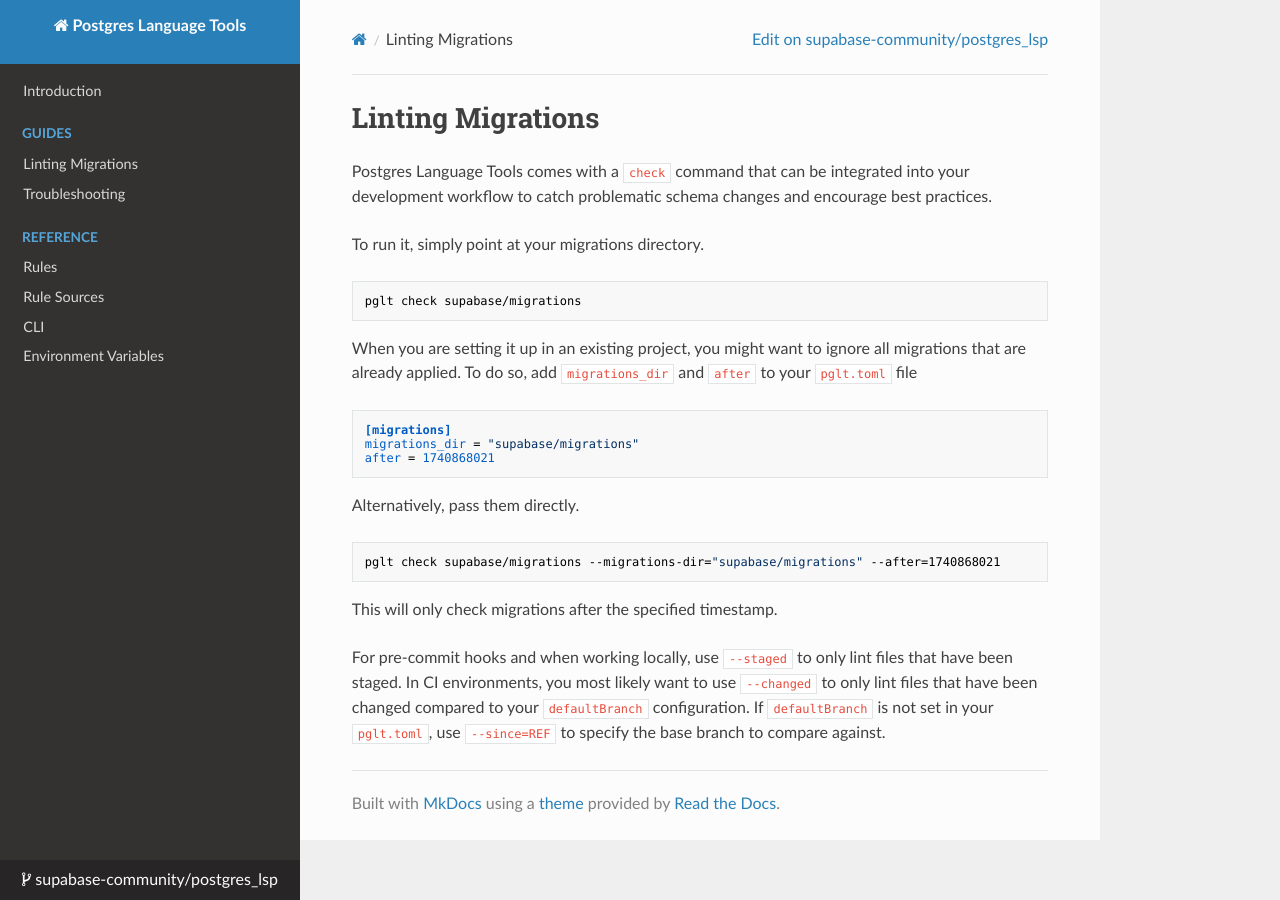
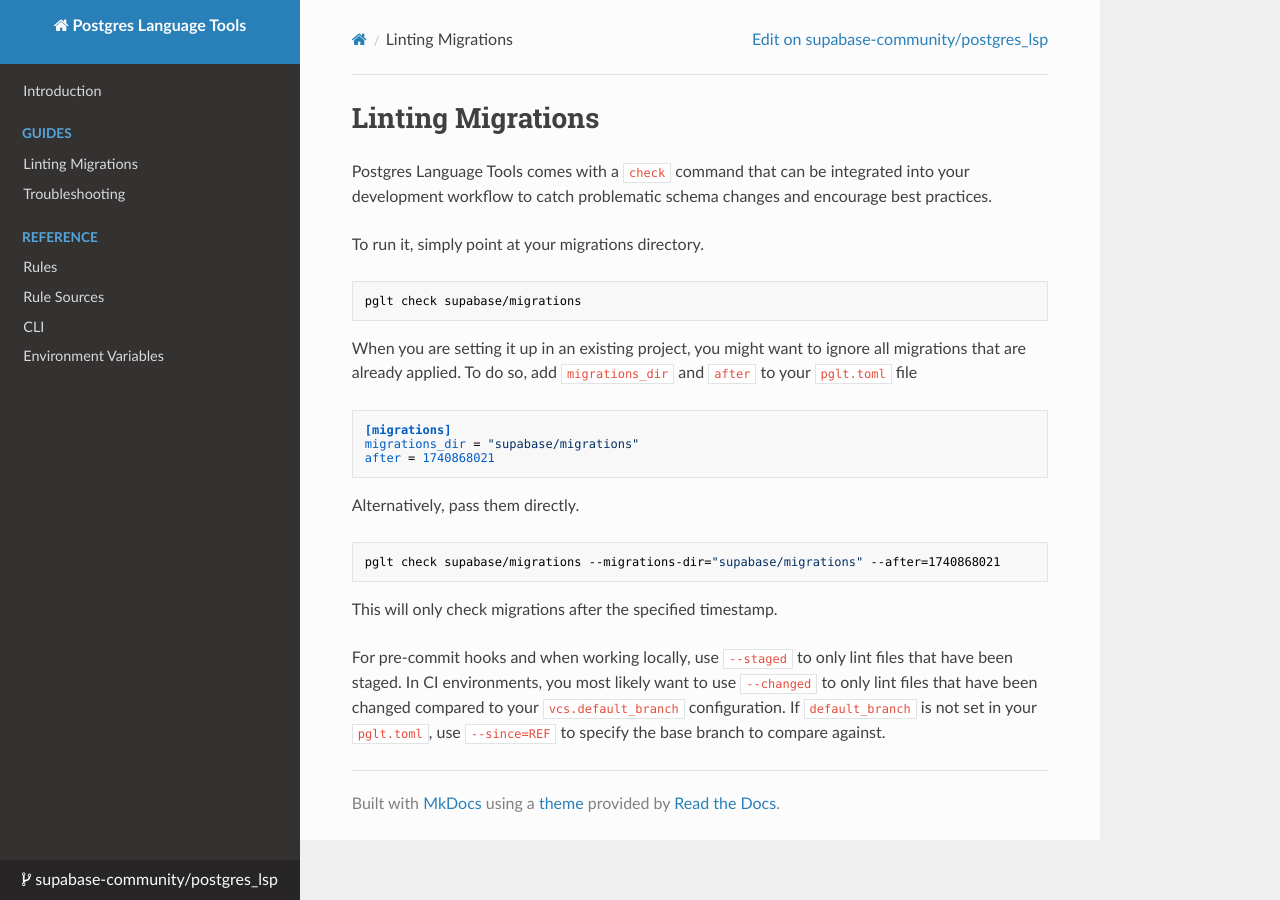
Before and after one commit to supabase-community/postgres_lsp, an MkDocs documentation site: the page built from docs/checking_migrations.md, in a window 1280 px wide. Built offline with MkDocs 1.6.1, drawn with Linux system fonts in a browser that asks for light colours; nearby versions of some CDN libraries.

Commit message:
fix: config name

```diff
--- a/docs/checking_migrations.md
+++ b/docs/checking_migrations.md
@@ -25,4 +25,4 @@ pglt check supabase/migrations --migrations-dir="supabase/migrations" --after=17
 
 This will only check migrations after the specified timestamp.
 
-For pre-commit hooks and when working locally, use `--staged` to only lint files that have been staged. In CI environments, you most likely want to use `--changed` to only lint files that have been changed compared to your `defaultBranch` configuration. If `defaultBranch` is not set in your `pglt.toml`, use `--since=REF` to specify the base branch to compare against.
+For pre-commit hooks and when working locally, use `--staged` to only lint files that have been staged. In CI environments, you most likely want to use `--changed` to only lint files that have been changed compared to your `vcs.default_branch` configuration. If `default_branch` is not set in your `pglt.toml`, use `--since=REF` to specify the base branch to compare against.
```
